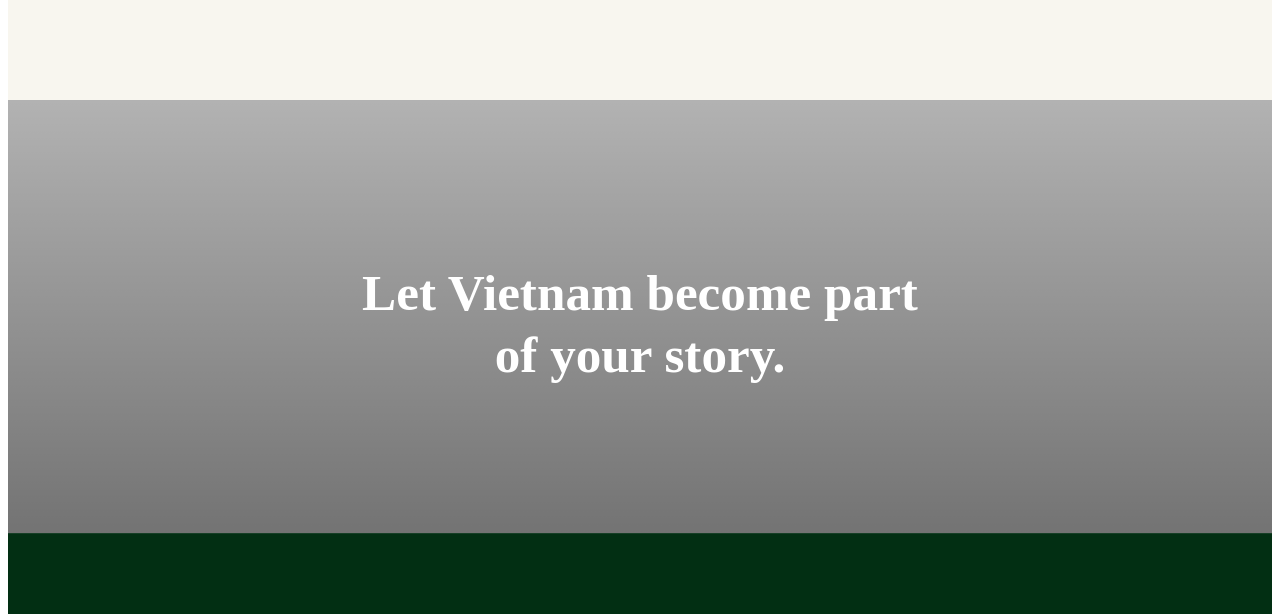
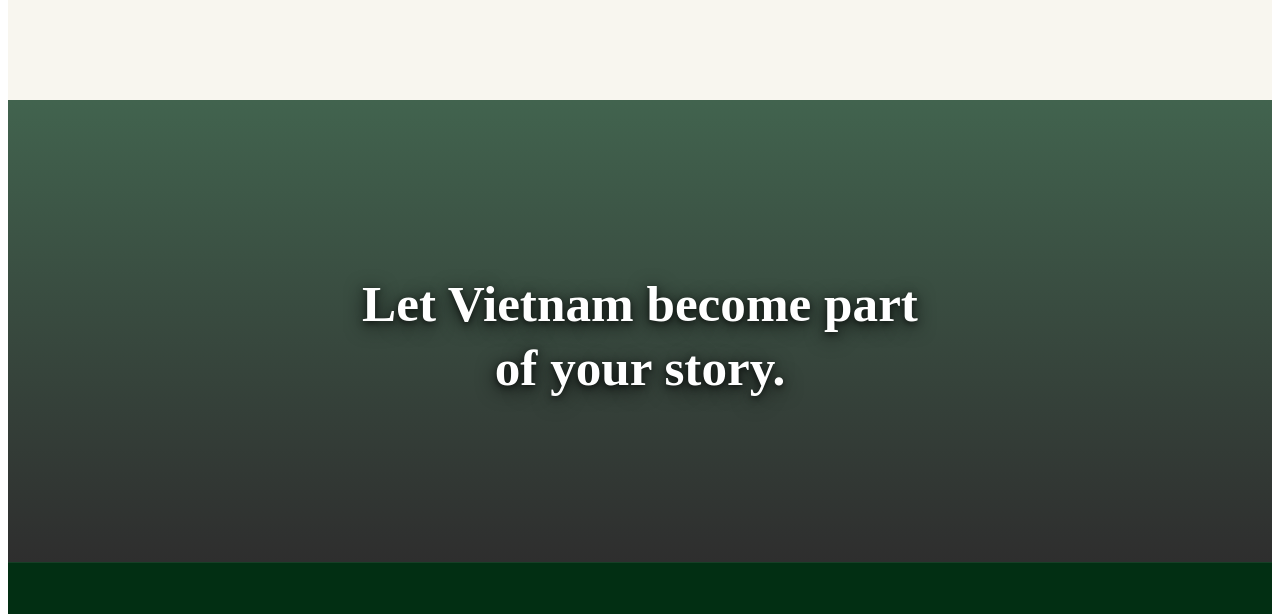
Before and after one commit to trungkiendev203/vietnamuniquetravel, a PHP site: template views/pages/about.php in a window 1280 px wide. Shown: the part 4831-5445 px from the top of the page. Run offline with PHP 8.4, Linux system fonts and the light colour scheme; the template is opened without the code that fills it, so the values that code supplies are empty; some web fonts are replaced.

Commit message:
Fix text contrast on CTA section with darker gradient overlay and text shadow

```diff
--- a/views/pages/about.php
+++ b/views/pages/about.php
@@ -209,10 +209,10 @@ $prefix = $isVi ? 'vi/' : '';
   </section>
 
   <!-- 7. Full-Width Nature Photo CTA -->
-  <section style="position: relative; background: url('<?= asset('assets/images/hero.webp') ?>') center/cover no-repeat; padding: 120px 0; text-align: center; color: #FFFFFF;">
-    <div style="position: absolute; inset: 0; background: linear-gradient(to bottom, rgba(0, 0, 0, 0.3), rgba(0, 0, 0, 0.55));"></div>
+  <section style="position: relative; background: url('<?= asset('assets/images/hero.webp') ?>') center/cover no-repeat; padding: 130px 0; text-align: center; color: #FFFFFF;">
+    <div style="position: absolute; inset: 0; background: linear-gradient(180deg, rgba(2, 47, 19, 0.75) 0%, rgba(0, 0, 0, 0.82) 100%);"></div>
     <div class="about-container" style="position: relative; z-index: 2;">
-      <h2 style="font-family: var(--font-heading); font-size: clamp(2.2rem, 4vw, 3.5rem); font-weight: 800; margin-bottom: 28px; line-height: 1.2;">
+      <h2 style="font-family: var(--font-heading); font-size: clamp(2.2rem, 4vw, 3.5rem); font-weight: 800; color: #FFFFFF; margin-bottom: 32px; line-height: 1.25; text-shadow: 0 4px 20px rgba(0, 0, 0, 0.85), 0 2px 6px rgba(0, 0, 0, 0.6);">
         <?= $isVi ? 'Hãy để Việt Nam trở thành một phần<br>trong câu chuyện của bạn.' : 'Let Vietnam become part<br>of your story.' ?>
       </h2>
       <div style="display: flex; gap: 16px; justify-content: center; flex-wrap: wrap;">
```
